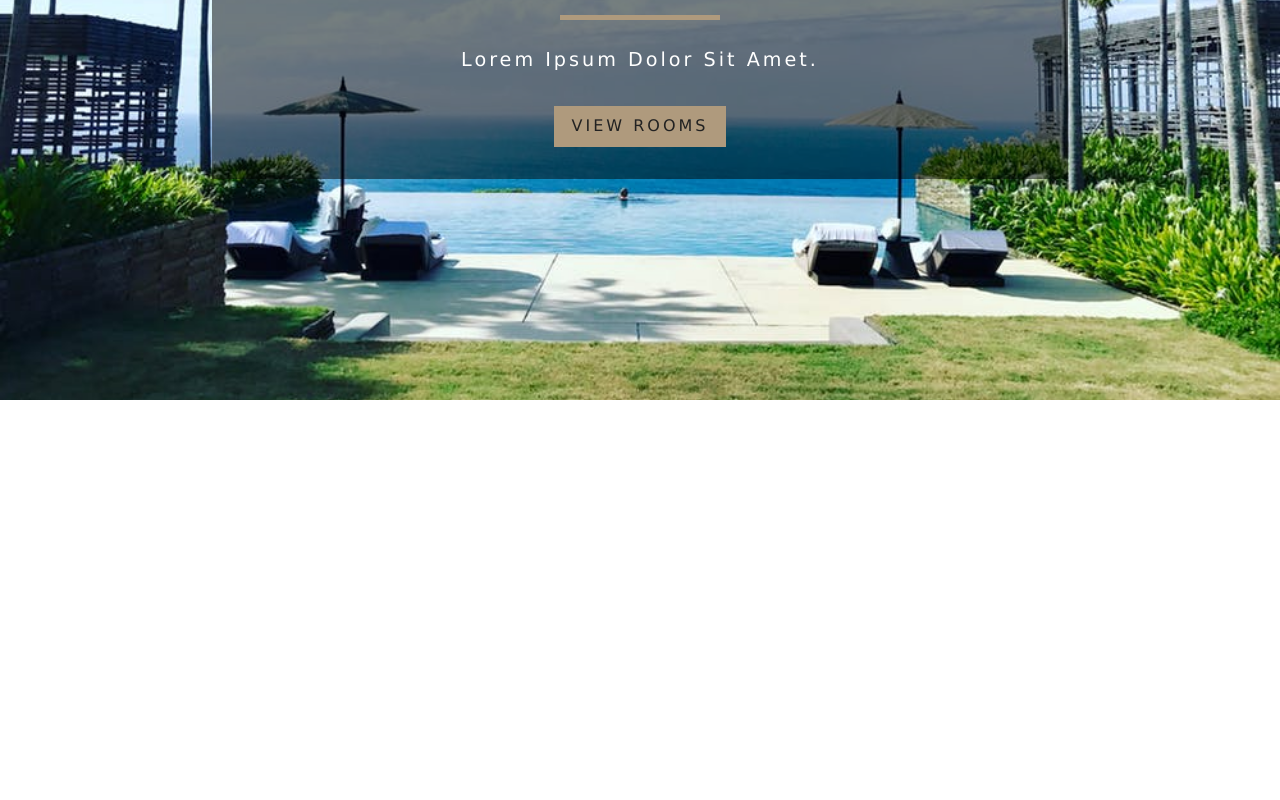
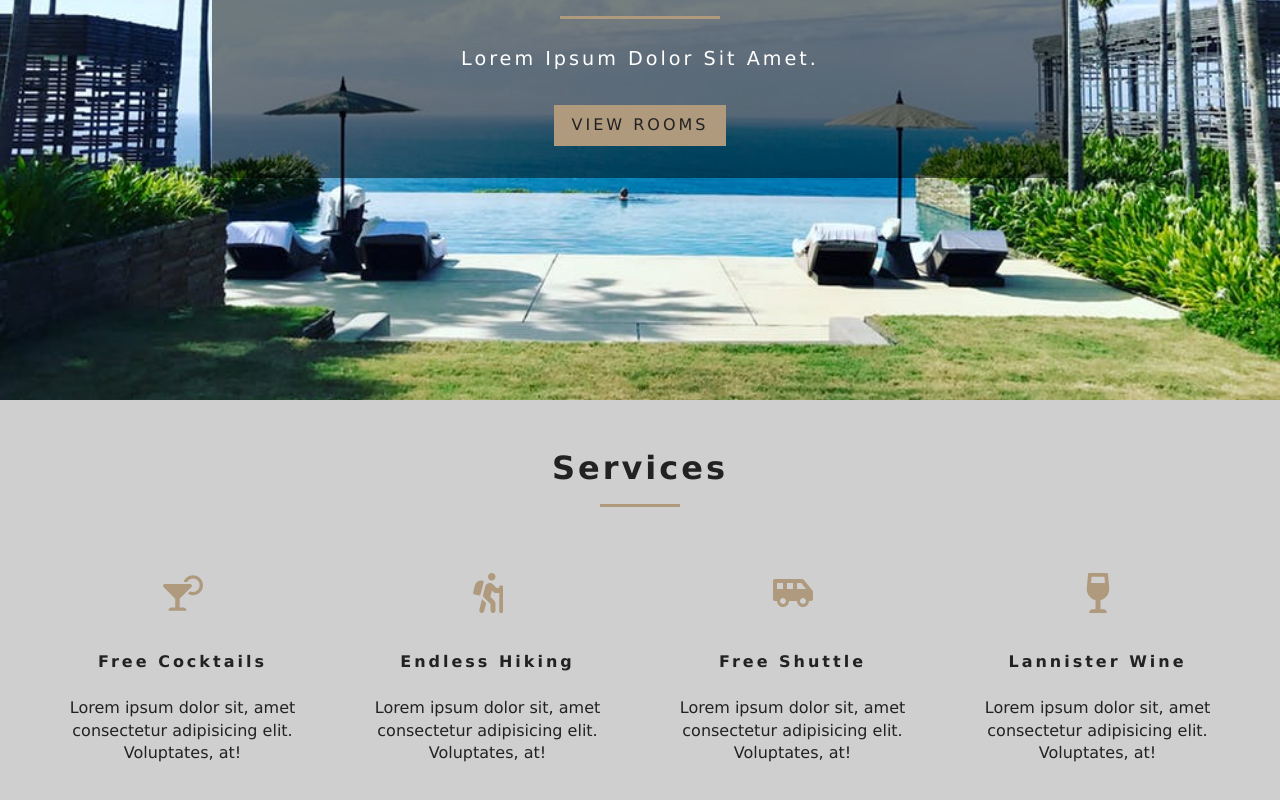
Before and after one commit to BitBravo/react-hotel-book, a React (Create React App) app: page / in a window 1280 px wide. Shown: the part 400-1200 px from the top of the page. Before the commit the page ends 800 px from the top, so only its background shows below. Built offline with nearby package versions, Linux system fonts and the light colour scheme.

Commit message:
Create Services component

```diff
--- a/src/App.css
+++ b/src/App.css
@@ -190,7 +190,7 @@ h6 {
 
 .banner div {
   width: 10rem;
-  height: 5px;
+  height: 3px;
   background: var(--primaryColor);
   margin: 1.7rem auto;
 }
@@ -217,3 +217,72 @@ h6 {
     font-size: 4rem;
   }
 }
+
+/* Title */
+.section-title {
+  text-align: center;
+  margin-bottom: 4rem;
+}
+
+.section-title h4 {
+  font-size: 2rem;
+  letter-spacing: var(--mainSpacing);
+  text-transform: capitalize;
+  margin-bottom: 1rem;
+}
+
+.section-title div {
+  width: 5rem;
+  height: 3px;
+  margin: 0 auto;
+  background: var(--primaryColor);
+}
+
+/* Services */
+.services {
+  padding: 3rem 0;
+}
+
+.services {
+  background: var(--darkGrey);
+  text-align: center;
+}
+
+.services-center {
+  width: 90vw;
+  margin: 0 auto;
+  display: grid;
+  grid-template-columns: repeat(auto-fit, minmax(255px, 1fr));
+  grid-row-gap: 2rem;
+  grid-column-gap: 50px;
+}
+
+.service span {
+  display: inline-block;
+  color: var(--primaryColor);
+  font-size: 2.5rem;
+  margin-bottom: 1.5rem;
+}
+
+.services h6 {
+  letter-spacing: var(--mainSpacing);
+  text-transform: capitalize;
+}
+
+.services p {
+  width: 80%;
+  margin: 0 auto;
+}
+
+@media screen and (min-width: 992px) {
+  .services-center {
+    width: 95vw;
+    max-width: 1170px;
+  }
+}
+
+@media screen and (min-width: 1200px) {
+  .services p {
+    width: 100%;
+  }
+}
--- a/src/components/Home.js
+++ b/src/components/Home.js
@@ -2,6 +2,7 @@ import React from 'react';
 import Hero from './Hero';
 import Banner from './Banner';
 import { Link } from 'react-router-dom';
+import Services from './Services';
 
 export default function Home() {
   return (
@@ -15,6 +16,7 @@ export default function Home() {
         </Link>
         </Banner>
       </Hero>
+      <Services />
     </React.Fragment>
   )
 }
--- /dev/null
+++ b/src/components/Services.js
@@ -0,0 +1,48 @@
+import React, { Component } from 'react';
+import Title from './Title';
+import { FaCocktail, FaHiking, FaShuttleVan, FaWineGlassAlt } from 'react-icons/fa';
+
+export default class Services extends Component {
+  state = {
+    services: [
+      {
+        icon: <FaCocktail />,
+        title: "free cocktails",
+        info: "Lorem ipsum dolor sit, amet consectetur adipisicing elit. Voluptates, at!"
+      },
+      {
+        icon: <FaHiking />,
+        title: "Endless hiking",
+        info: "Lorem ipsum dolor sit, amet consectetur adipisicing elit. Voluptates, at!"
+      },
+      {
+        icon: <FaShuttleVan />,
+        title: "Free shuttle",
+        info: "Lorem ipsum dolor sit, amet consectetur adipisicing elit. Voluptates, at!"
+      },
+      {
+        icon: <FaWineGlassAlt />,
+        title: "Lannister wine",
+        info: "Lorem ipsum dolor sit, amet consectetur adipisicing elit. Voluptates, at!"
+      }
+    ]
+  }
+  render() {
+    return (
+      <section className="services">
+        <Title title="services" />
+        <div className="services-center">
+          {this.state.services.map((item, index) => {
+            return (
+              <article key={index} className="service">
+                <span>{item.icon}</span>
+                <h6>{item.title}</h6>
+                <p>{item.info}</p>
+              </article>
+            )
+          })}
+        </div>
+      </section>
+    )
+  }
+}
--- /dev/null
+++ b/src/components/Title.js
@@ -0,0 +1,10 @@
+import React from 'react'
+
+export default function Title({ title }) {
+  return (
+    <div className="section-title">
+      <h4>{title}</h4>
+      <div></div>
+    </div>
+  )
+}
```
